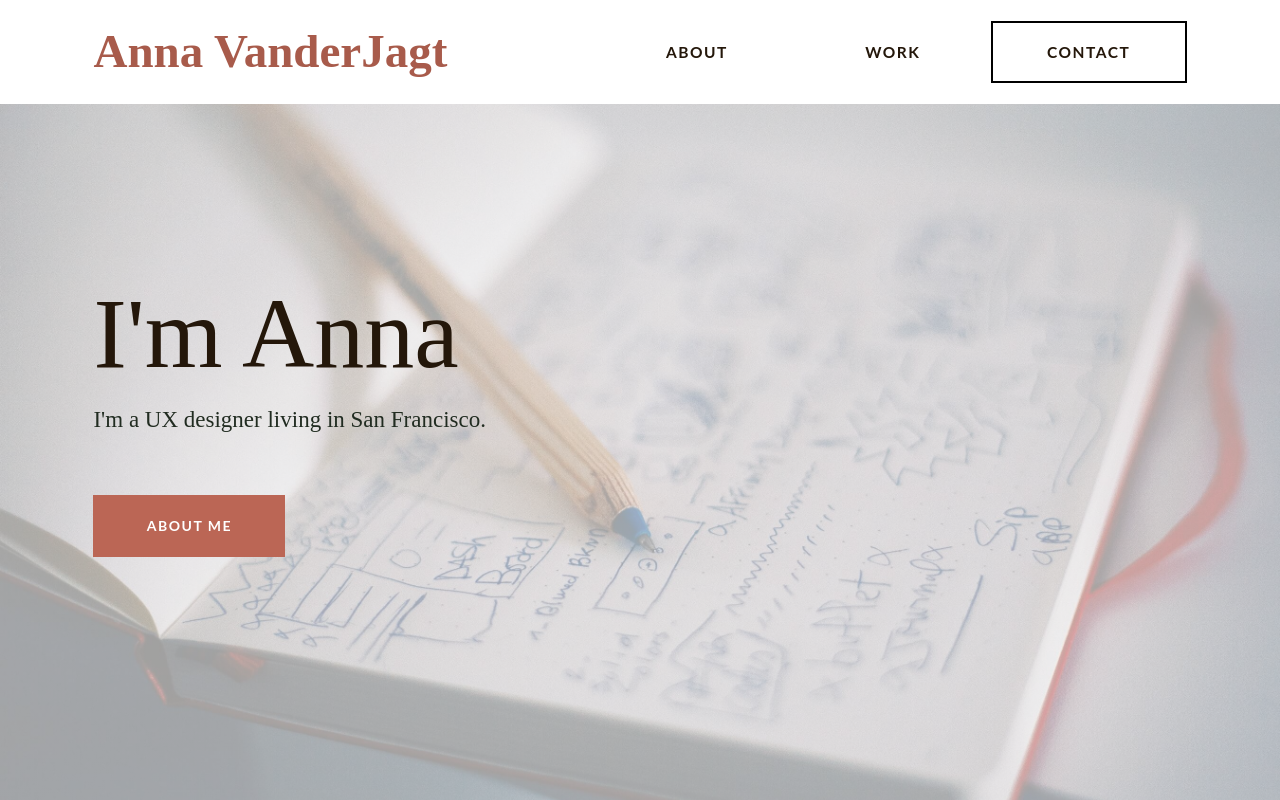
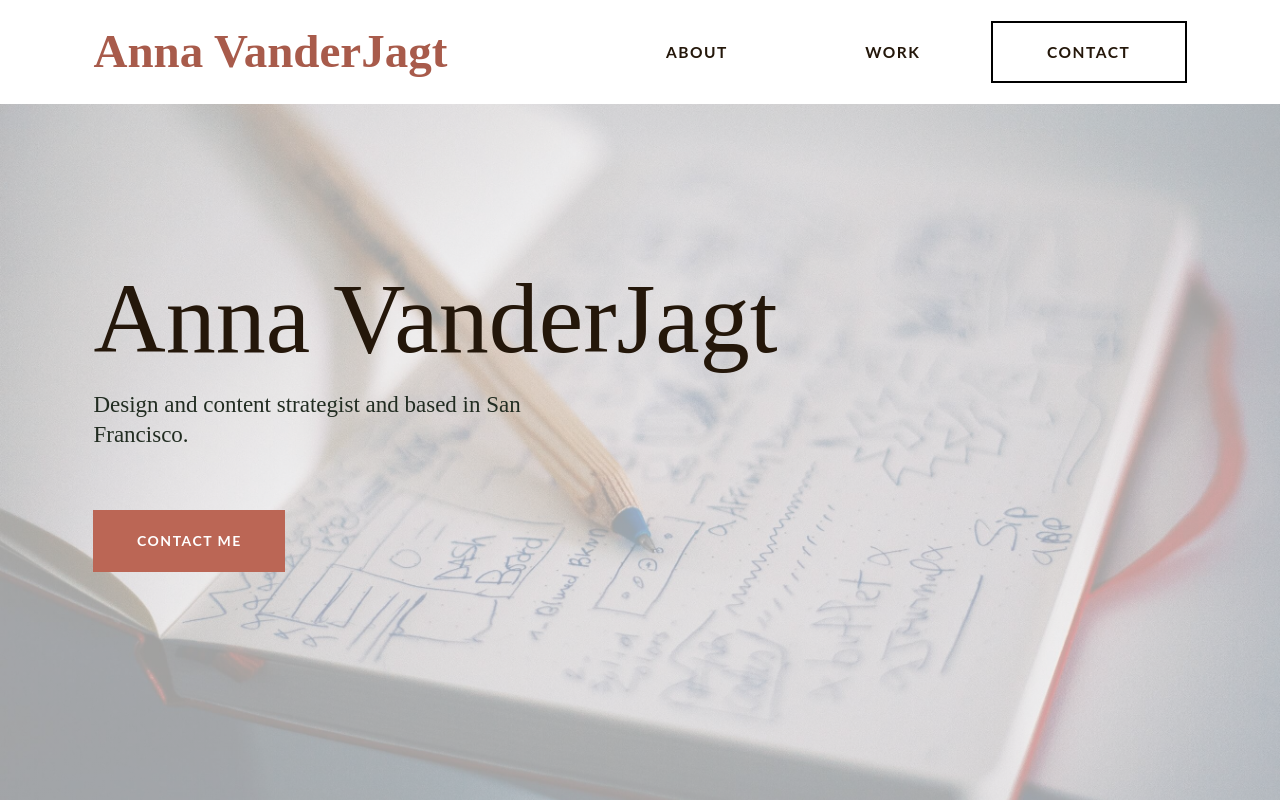
Before and after one commit to justinkahrs/portfolio-react, a React (Create React App) app: page / in a window 1280 px wide. Shown: the top 800 px of the page. Built offline with nearby package versions, Linux system fonts and the light colour scheme; what webfontloader would draw is missing.

Commit message:
Update Landing.js

```diff
--- a/src/mainPage/Landing.js
+++ b/src/mainPage/Landing.js
@@ -5,7 +5,7 @@ class Landing extends Component {
   styles = () => {
     const { big } = this.props
     return {
-      aboutMeButton: {
+      contactMeButton: {
         display: 'flex',
         justifyContent: 'center',
         alignItems: 'center',
@@ -64,12 +64,12 @@ class Landing extends Component {
     return (
       <div style={this.styles().page} id="annavanderjagt">
         <div style={this.styles().hero}>
-          <div style={this.styles().heroName}>I'm Anna</div>
+          <div style={this.styles().heroName}>Anna VanderJagt</div>
           <p style={this.styles().blurb}>
-            I'm a UX designer living in San Francisco.
+            Design and content strategist and based in San Francisco.
           </p>
-          <a style={this.styles().aboutMeButton} href="#about">
-            ABOUT ME
+          <a style={this.styles().contactMeButton} href="#contact">
+            CONTACT ME
           </a>
         </div>
       </div>
```
